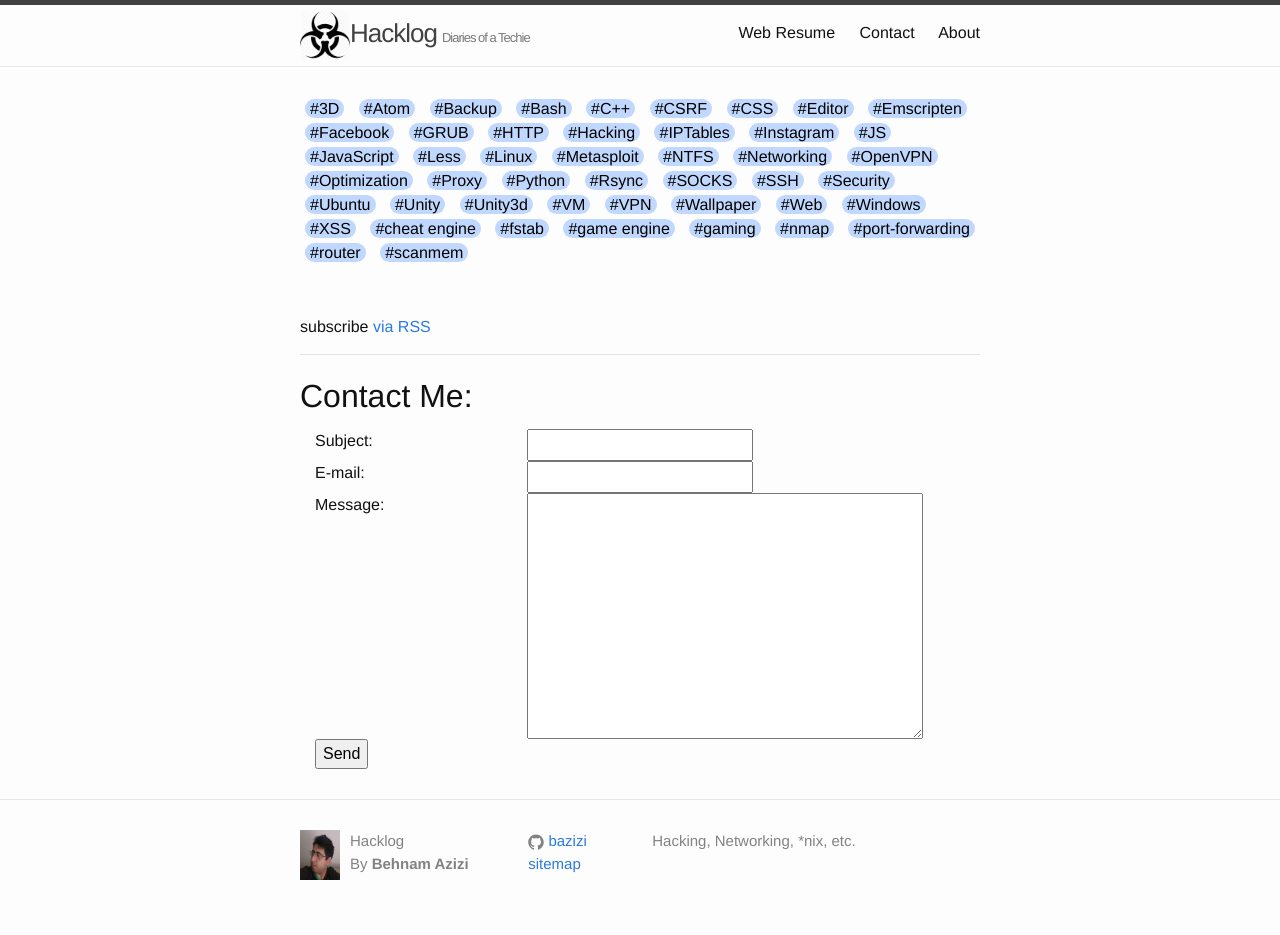
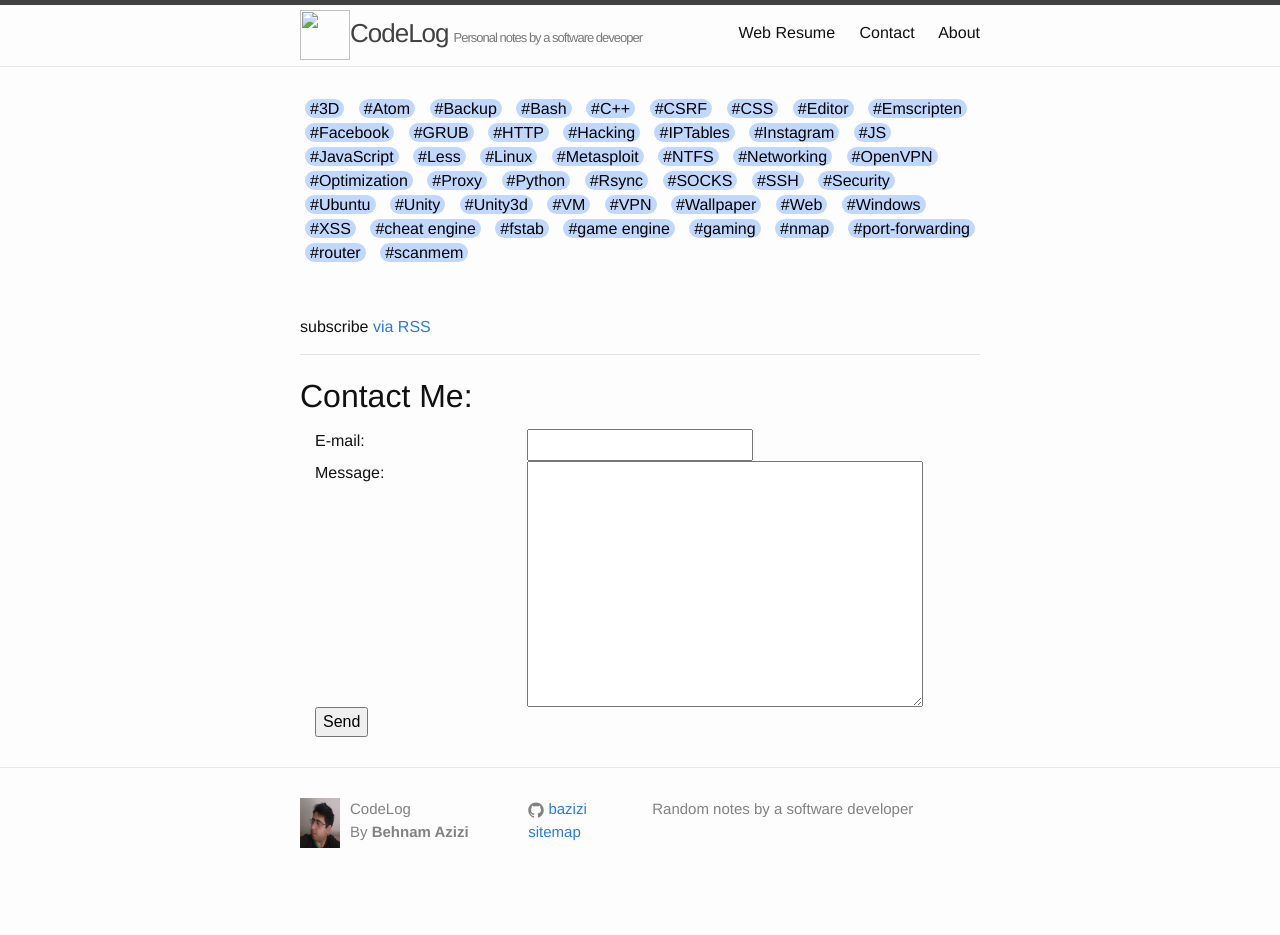
Before and after one commit to bazizi/bazizi.github.io, a Jekyll site: the page built from contact.html, in a window 1280 px wide. Built offline with Jekyll 4.4.1, drawn with Linux system fonts in a browser that asks for light colours; comment, search, counter and statistics services are not loaded; after the commit the page ends 903 px from its top, so only the background shows below that.

Commit message:
Fix contact form

```diff
--- a/_config.yml
+++ b/_config.yml
@@ -6,13 +6,13 @@
 # 'jekyll serve'. If you change this file, please restart the server process.
 
 # Site settings
-title: Hacklog
+title: CodeLog
 author: Behnam Azizi
 avatar: /images/photo.jpg
 email: behnam.azizi.13 [at] gmail [dot] com
-icon-url: /images/bio-hazard-256.png
+icon-url: favicon.ico
 description: > # this means to ignore newlines until "baseurl:"
-  Hacking, Networking, *nix, etc.
+  Random notes by a software developer
 baseurl: "" # the subpath of your site, e.g. /blog
 url: "https://bazizi.github.io" # the base hostname & protocol for your site
 #twitter_username: jekyllrb
--- a/_includes/header.html
+++ b/_includes/header.html
@@ -3,7 +3,7 @@
   <div class="wrapper">
 
     <a class="site-title" href="{{ site.baseurl }}/"><img width=50 height=50 src="{{site.url}}/{{ site.icon-url }}">{{ site.title }} </a>
-    <div style="font-size:13px;opacity:0.7;padding-top:5px;padding-left:5px;float:left;" class="site-title"> Diaries of a Techie</div>
+    <div style="font-size:13px;opacity:0.7;padding-top:5px;padding-left:5px;float:left;" class="site-title"> Personal notes by a software deveoper</div>
     <nav class="site-nav">
       <a href="#" class="menu-icon">
         <svg viewBox="0 0 18 15">
--- a/contact.html
+++ b/contact.html
@@ -3,19 +3,15 @@
 ---
 
 <h2>Contact Me:</h2>
-<form action="https://formspree.io/b.azizi@rocketmail.com" method="POST">
+<form action="https://formspree.io/f/mwkajwgv" method="POST">
     <div class="container">
-        <div class="row">
-            <label for="subject" class="col-4">Subject:</label>
-            <input type="text" class="col-4" name="subject"><br>
-        </div>
         <div class="row">
             <label for="email" class="col-4">E-mail:</label>
             <input class="col-4" type="email" name="_replyto">
         </div>
         <div class="row">
             <label for="message" class="col-4">Message:</label>
-            <textarea class="col-7"  name="message" rows="10"></textarea>
+            <textarea class="col-7" name="message" rows="10"></textarea>
 
         </div>
         <input type="submit" value="Send">
```
Also changed, not shown: about.md (+0 -8 lines), Gemfile.lock, images/bio-hazard-256.png (deleted).
